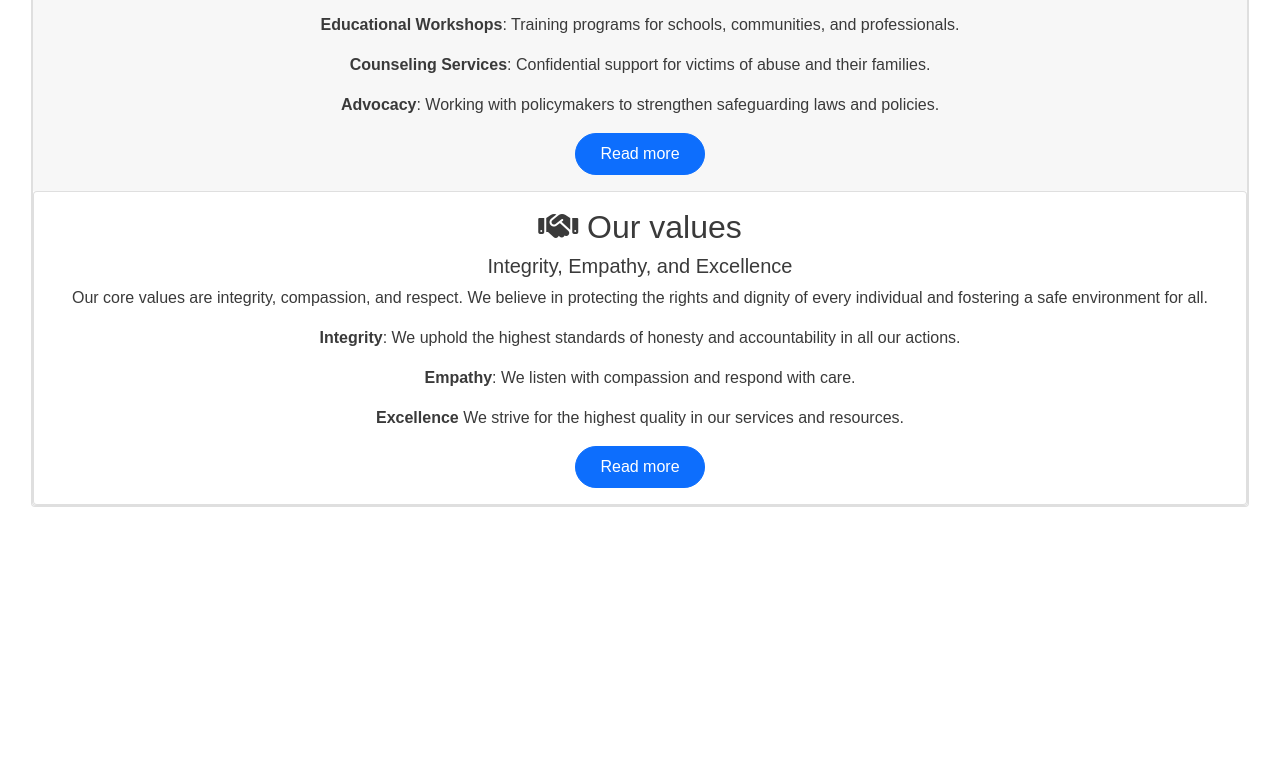
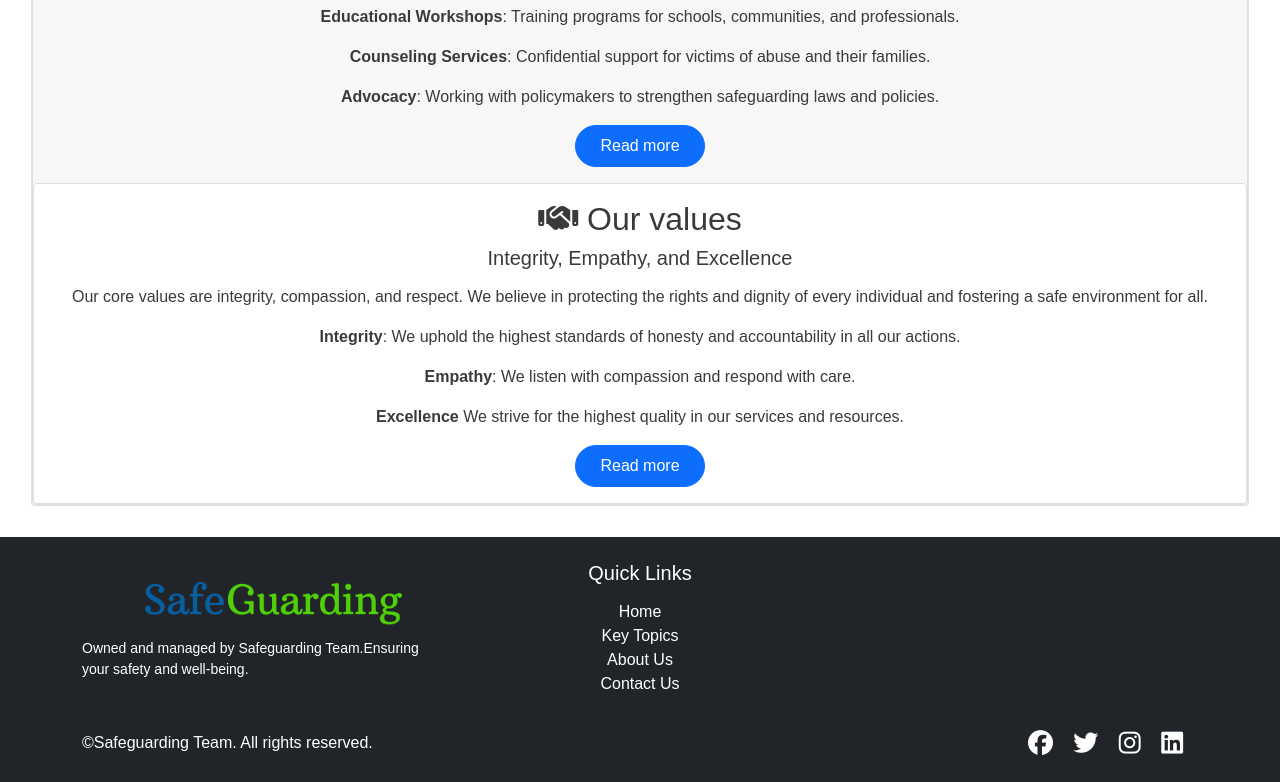
Before and after one commit to AshwiniTembhurne/about-us-page-footer, a plain HTML site: page index.html in a window 1280 px wide. Shown: the part 650-1432 px from the top of the page. Before the commit the page ends 1188 px from the top, so only its background shows below. Drawn offline with nearby package versions, Linux system fonts and the light colour scheme.

Commit message:
Footer done

```diff
--- a/css/styles.css
+++ b/css/styles.css
@@ -1,4 +1,4 @@
-@import url('https://fonts.googleapis.com/css2?family=Lato:wght@300&family=Oswald:wght@200;300;400;500;600;700&display=swap');
+@import url('https://fonts.googleapis.com/css2?family=Poppins:ital,wght@0,100;0,200;0,300;0,400;0,500;0,600;0,700;0,800;0,900;1,100;1,200;1,300;1,400;1,500;1,600;1,700;1,800;1,900&display=swap');
 * {
     padding: 0;
     margin: 0;
@@ -59,16 +59,36 @@ h2 {
 h3{
     margin-top:0;
 }
-#social-networks {
 
-    padding: 20px 0;
-    display: flex;
-   /* justify-content: last baseline;*/
-    list-style-type: none;
+.owner-info {
+    font-size: 14px;
+    line-height: 1.5;
 }
 
-#social-networks i {
-    font-size: 160%;
-    padding: 5%;
-    color: #0000;
+.footer a {
+    transition: color 0.2s;
 }
+
+.footer a:hover {
+    color: #ff6347;
+}
+
+.logo {
+    max-width: 100%;
+    height: auto;
+}
+
+.social-media a {
+    color: #fff;
+    text-decoration: none;
+    margin-right: 15px;
+    font-size: 20px;
+}
+
+.social-media a:hover {
+    color: #ff6347;
+}
+
+h5 {
+    margin-bottom: 15px;
+}
--- a/index.html
+++ b/index.html
@@ -10,8 +10,9 @@
 
 </head>
 <body>
+  <main>
     <div>
-        <h4><a href="#">Home</a>|About Us</h4>
+        <h4><a href="#" class="text-dark text-decoration-none">Home </a>| About Us</h4>
     </div>
     <div class="box"> <!--Margin to page-->
      <div class="card text-center">
@@ -48,7 +49,37 @@
           <a href="#" class="btn btn-primary">Read more</a>
         </div>
     </div>
-
-
-</body>
+  </main>
+  <footer class="bg-dark text-white py-4">
+    <div class="container">
+        <div class="row">
+            <div class="col-md-4 mb-3 mb-md-0">
+                <img src="images/logo.png" alt="Website Logo" class="img-fluid logo">
+                <p class="owner-info">  Owned and managed by Safeguarding Team.Ensuring your safety and well-being.</p>
+            </div>
+            <div class="col-md-4 mb-3 mb-md-0 text-center">
+                <h5>Quick Links</h5>
+                <ul class="list-unstyled">
+                    <li><a href="index.html" class="text-white text-decoration-none">Home</a></li>
+                    <li><a href="key-topics.html" class="text-white text-decoration-none">Key Topics</a></li>
+                    <li><a href="about-us.html" class="text-white text-decoration-none">About Us</a></li>
+                    <li><a href="contact-us.html" class="text-white text-decoration-none">Contact Us</a></li>
+                </ul>
+            </div>
+          </div>
+          <div class="row mt-3 align-items-center">
+                <div class="col-md-6 text-center text-md-start mb-3 mb-md-0">
+                    <p class="mb-0">&copy;Safeguarding Team. All rights reserved.</p>
+                </div>
+                   <div class="col-md-6 text-center text-md-end">
+                      <div class="social-media">
+                    <a href="https://facebook.com" class="text-white me-3" aria-label="Visit our Facebook page (opens in a new tab)"><i class="fab fa-facebook fa-lg"></i></a>
+                    <a href="https://twitter.com" class="text-white me-3" aria-label="Visit our Twitter page (opens in a new tab)"><i class="fab fa-twitter fa-lg"></i></a>
+                    <a href="https://instagram.com" class="text-white me-3" aria-label="Visit our Instagram page (opens in a new tab)"><i class="fab fa-instagram fa-lg"></i></a>
+                    <a href="https://linkedin.com" class="text-white"  aria-label="Visit our Linkedin page (opens in a new tab)"><i class="fab fa-linkedin fa-lg"></i></a>
+                </div>
+            </div>
+    </div>
+</footer>
+  </body>
 </html>
```
